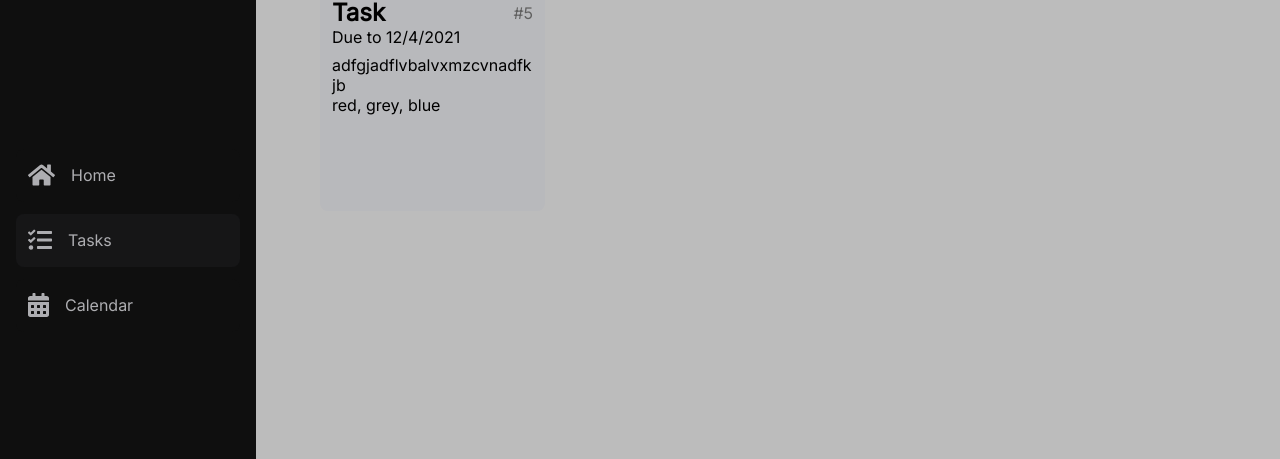
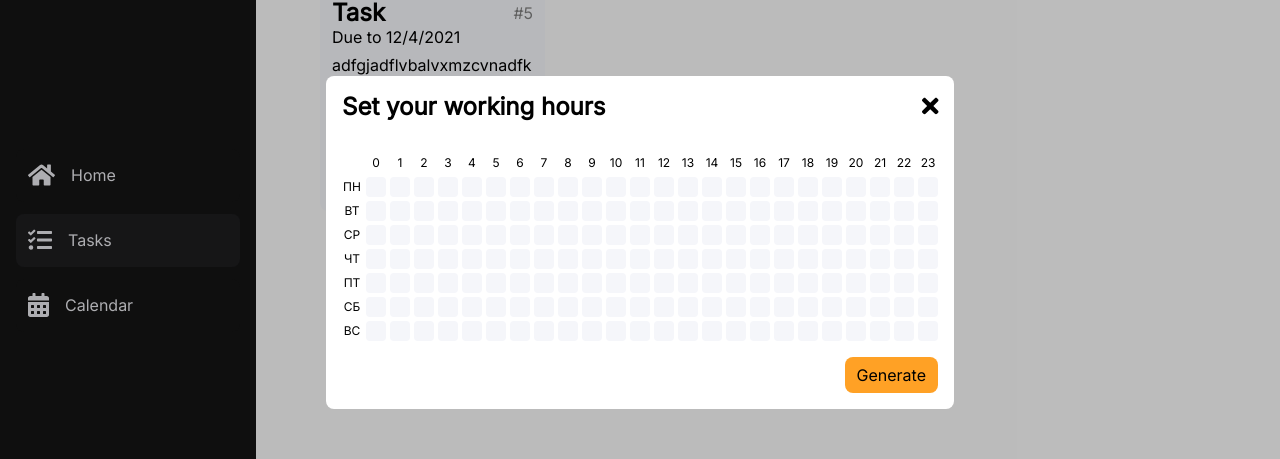
Before and after one commit to JenyaFTW/foxtask, a React (Create React App) app in the folder frontend/: page /tasks in a window 1280 px wide. Both pictures are taken after a click on the element "Generate Schedule". Shown: the part 158-617 px from the top of the page. Built offline with nearby package versions, Linux system fonts and the light colour scheme.

Commit message:
schedule

```diff
--- a/frontend/src/views/Tasks/Schedule.js
+++ b/frontend/src/views/Tasks/Schedule.js
@@ -1,9 +1,68 @@
+import { FontAwesomeIcon } from '@fortawesome/react-fontawesome';
+import { faTimes } from '@fortawesome/free-solid-svg-icons';
+import { useState } from 'react';
 import './Schedule.scss';
 
-const Schedule = () => {
+const Schedule = (props) => {
+    const [schedule, setSchedule] = useState([]);
+    const scheduleSpan = [];
+    const hoursSpanArray = [];
+    let count = 0;
+
+    const handleClick = key => {
+        const temp = [...schedule];
+        const day = Math.floor(key / 24);
+        const hour = key % 24;
+        temp[day][hour] = temp[day][hour] ? 0 : 1;
+        setSchedule(temp);
+    }
+
+    for (let i = 0; i < 24; i++) {
+        hoursSpanArray.push(<span key={i} className="table__item">{i}</span>);
+    }
+    for (let i = 0; i < 7; i++) {
+        schedule.push([]);
+        scheduleSpan.push([]);
+        for (let j = 0; j < 24; j++) {
+            const key = count++;
+            schedule[i].push(0);
+            scheduleSpan[i].push(<span key={key} className={ !schedule[Math.floor(key / 24)][key % 24] ? "table__block" : "table__block-select"} onClick={() => handleClick(key)}></span>)
+        }
+    }
+
     return (
-        <div id="schedule" className="schedule__wrapper">
-
+        <div id="schedule" className="schedule__outter">
+            <div className="schedule__wrapper">
+                <div className="schedule__container">
+                    <div className="schedule__header">
+                        <span className="schedule__title">Set your working hours</span>
+                        <FontAwesomeIcon className="schedule__icon" icon={faTimes} onClick={() => props.setScheduleOpen(false)}/>
+                    </div>
+                    <div className="schedule__table__wrapper">
+                        <div className="schedule__table">
+                            <div className="table__whitespace"></div>
+                            <div className="table__hours">
+                                {hoursSpanArray}
+                            </div>
+                            <div className="table__days">
+                                <span className="table__item">ПН</span>
+                                <span className="table__item">ВТ</span>
+                                <span className="table__item">СР</span>
+                                <span className="table__item">ЧТ</span>
+                                <span className="table__item">ПТ</span>
+                                <span className="table__item">СБ</span>
+                                <span className="table__item">ВС</span>
+                            </div>
+                            <div className="table__table">
+                                {scheduleSpan}
+                            </div>
+                        </div>
+                    </div>
+                    <div className="schedule__button__wrapper">
+                        <div className="schedule__button" onClick={() => props.setScheduleOpen(false)}>Generate</div>
+                    </div>
+                </div>
+            </div>
         </div>
     );
 };
--- a/frontend/src/views/Tasks/Schedule.scss
+++ b/frontend/src/views/Tasks/Schedule.scss
@@ -6,5 +6,129 @@
     left: 0;
     right: 0;
     bottom: 0;
+}
+
+.schedule__wrapper {
+    width: 100%;
+    height: 100%;
     background: rgba(0,0,0, 0.25);
+    display: flex;
+    justify-content: center;
+    align-items: center;
 }
+
+.schedule__container {
+    border-radius: 8px;
+    padding: 16px;
+    width: auto;
+    height: auto;
+    background-color: white;
+}
+
+.schedule__header {
+    width: 100%;
+    height: auto;
+    display: flex;
+    justify-content: space-between;
+    align-items: center;
+    font-size: 24px;
+    font-weight: bold;
+    margin-bottom: 32px;
+}
+
+.schedule__icon {
+    cursor: pointer;
+}
+
+.schedule__table__wrapper {
+    width: 100%;
+    height: auto;
+    display: flex;
+    justify-content: center;
+    margin-bottom: 16px;
+}
+
+.schedule__table {
+    width: auto;
+    height: auto;
+    display: grid;
+    grid-template-columns: 20px 1fr;
+    grid-template-rows: 20px 1fr;
+    gap: 4px;
+    font-size: 12px;
+}
+
+.table__whitespace {
+    grid-column: 1/2;
+    grid-row: 1/2;
+    width: 100%;
+    height: 100%;
+}
+
+.table__hours {
+    grid-column: 2/-1;
+    grid-row: 1/2;
+    width: 100%;
+    height: 100%;
+    display: grid;
+    grid-template-columns: repeat(24, 20px);
+    grid-gap: 4px;
+}
+
+.table__days {
+    grid-column: 1/2;
+    grid-row: 2/-1;
+    width: 100%;
+    height: calc(7 * 20px);
+    display: grid;
+    grid-template-rows: repeat(7, 20px);
+    grid-gap: 4px;
+}
+
+.table__table {
+    display: grid;
+    grid-template-columns: repeat(24, 20px);
+    grid-template-rows: repeat(7, 20px);
+    grid-gap: 4px;
+}
+
+.table__item,
+.table__block {
+    // background-color: black;
+    width: 100%;
+    height: 100%;
+    display: flex;
+    justify-content: center;
+    align-items: center;
+}
+
+.table__block {
+    background-color: #F5F6FA;
+    border-radius: 4px;
+    transition: all 250ms ease;
+}
+
+.table__block-select {
+    background-color: #ffa125;
+    transition: all 250ms ease;
+    border-radius: 4px;
+}
+
+.schedule__button__wrapper {
+    width: 100%;
+    display: flex;
+    justify-content: end;
+}
+
+.schedule__button {
+    width: auto;
+    height: auto;
+    padding: 8px 12px;
+    border-radius: 8px;
+    display: flex;
+    align-items: center;
+    background: rgb(255, 161, 37);
+    box-shadow: 0 6px 12px rgba(255, 161, 37, 0);
+    transition: all 250ms ease;
+    cursor: pointer;
+}
--- a/frontend/src/views/Tasks/Tasks.js
+++ b/frontend/src/views/Tasks/Tasks.js
@@ -34,8 +34,8 @@ const Tasks = () => {
                     <div className="tasks__tags">red, grey, blue</div>
                 </div>
             </div>
-            { scheduleOpen && <Schedule /> }
-
+            { scheduleOpen && <Schedule scheduleOpen={scheduleOpen} setScheduleOpen={setScheduleOpen}/> }
+            {/* <Schedule scheduleOpen={scheduleOpen} setScheduleOpen={setScheduleOpen}/> */}
         </div>
     );
 };
```
